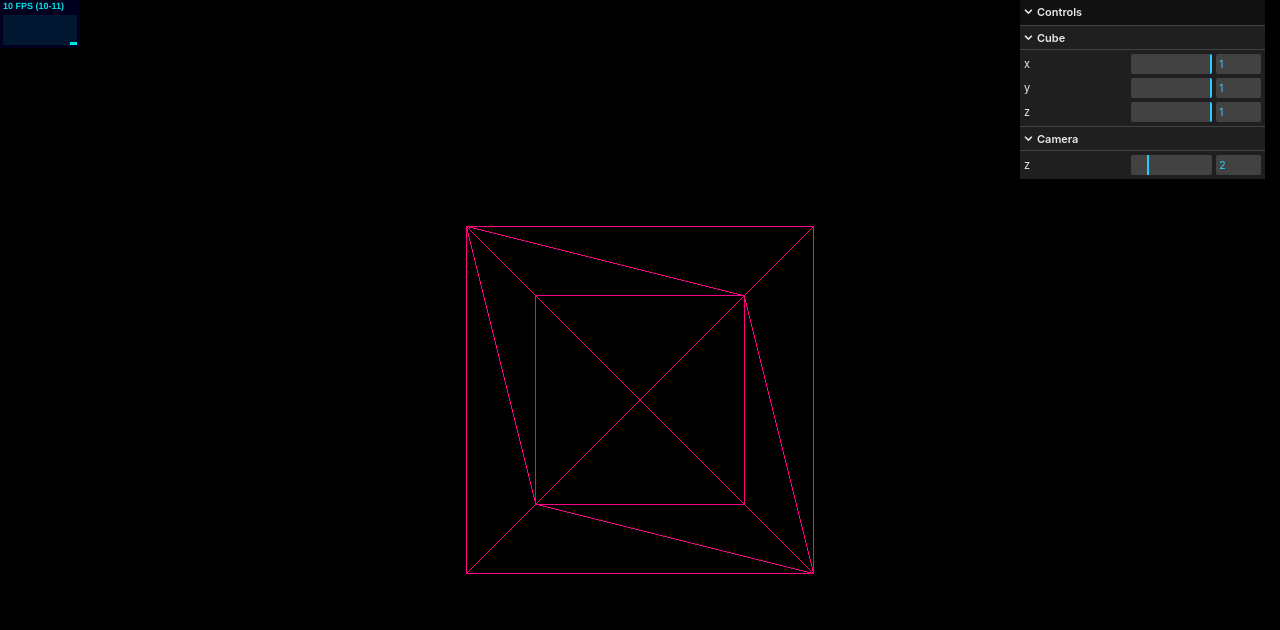
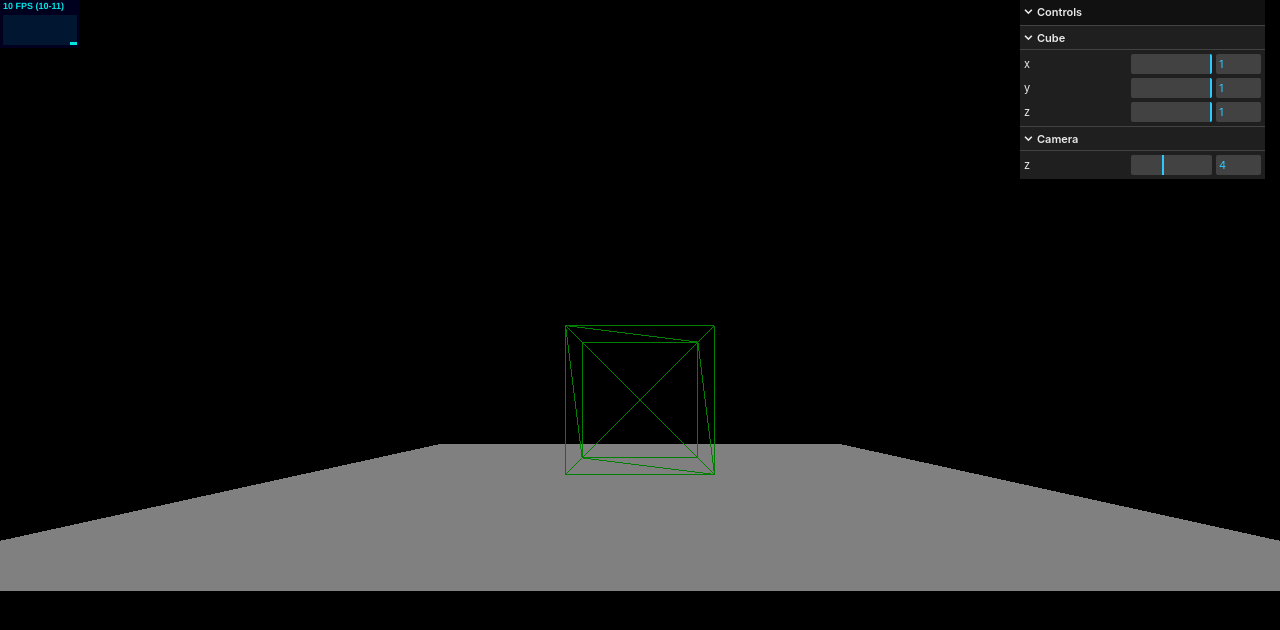
Before and after one commit to Ernestoc14/vite-react-threejs, a website built with Vite: page threejs_vite/index.html in a window 1280 px wide. Built offline with nearby package versions, Linux system fonts and the light colour scheme; animation ran at ten frames a second.

Commit message:
Adding a Plane to Scene

```diff
--- a/threejs_vite/index.html
+++ b/threejs_vite/index.html
@@ -2,7 +2,7 @@
 <html lang="en">
 	<head>
 		<meta charset="utf-8">
-		<title>My first three.js app</title>
+		<title>Three.js App</title>
 		<style>
 			body { margin: 0; }
 		</style>
--- a/threejs_vite/main.js
+++ b/threejs_vite/main.js
@@ -6,7 +6,7 @@ import { GUI } from 'three/examples/jsm/libs/lil-gui.module.min.js';
 const scene = new THREE.Scene();
 
 const camera = new THREE.PerspectiveCamera( 75, window.innerWidth / window.innerHeight, 0.1, 100 );
-camera.position.z = 2;
+camera.position.z = 4;
 
 const renderer = new THREE.WebGLRenderer();
 renderer.setSize(window.innerWidth, window.innerHeight)
@@ -15,9 +15,16 @@ document.body.appendChild(renderer.domElement)
 const controls = new OrbitControls(camera, renderer.domElement);
 
 const geometry =  new THREE.BoxGeometry();
-const material = new THREE.MeshBasicMaterial({color: 0xff0184 , wireframe: true});
+const material = new THREE.MeshBasicMaterial({color: 'green' , wireframe: true});
 const cube = new THREE.Mesh(geometry, material);
 scene.add(cube);
+
+const planeGeometry = new THREE.PlaneGeometry(5, 5, 5);
+const planeMaterial = new THREE.MeshBasicMaterial({color: 'gray', side: THREE.DoubleSide});
+const plane = new THREE.Mesh(planeGeometry, planeMaterial);
+scene.add(plane);
+plane.rotateX( - Math.PI / 2);
+plane.position.y = -0.55;
 
 window.addEventListener('resize',
     () => {
```
